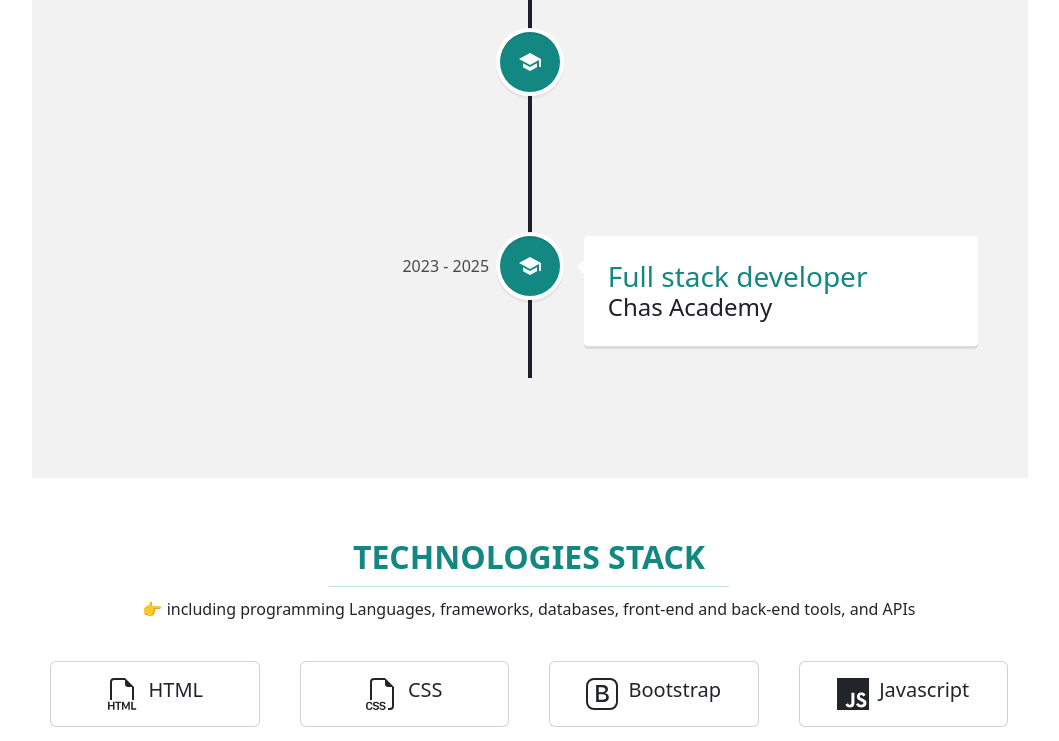
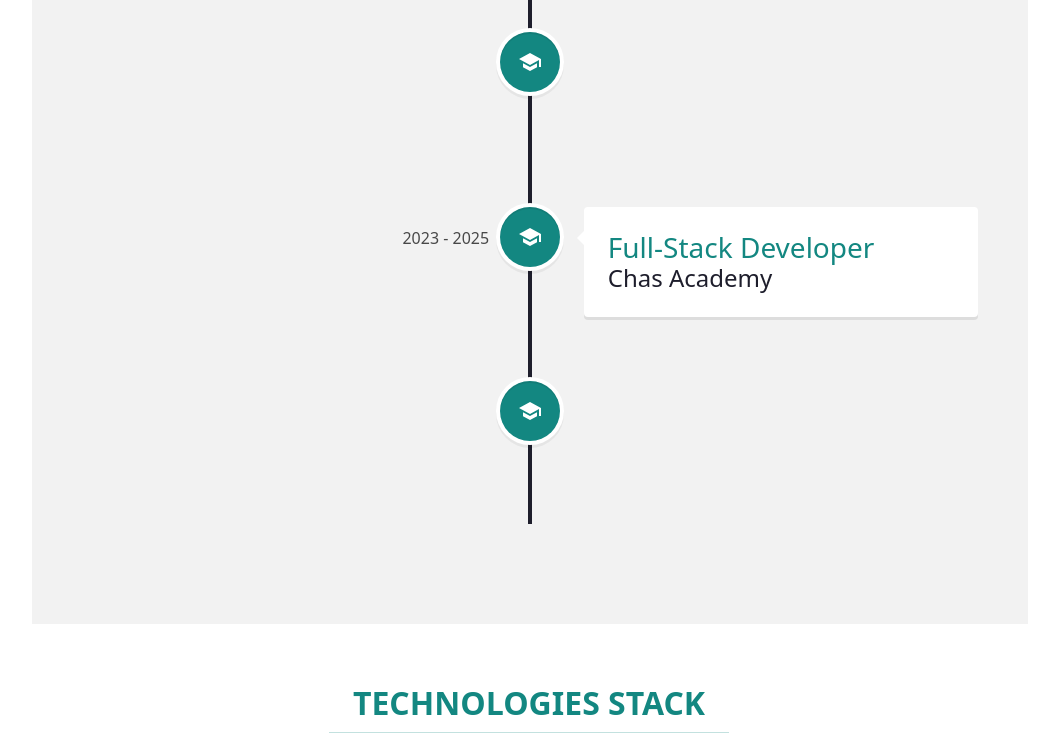
Before and after one commit to Zabi-23/portfolio, a React (Vite) app in the folder client/: page / in a window 1280 px wide. Shown: the part 1445-2186 px from the top of the page, without its empty margins (170-1229 px from the left). Built offline with nearby package versions, Linux system fonts and the light colour scheme.

Commit message:
Add .NET and C# training to education

```diff
--- a/client/src/Pages/Educations/Education.jsx
+++ b/client/src/Pages/Educations/Education.jsx
@@ -1,4 +1,3 @@
-
 //src/Pages/Educations/Education.jsx
 
 import { MdSchool } from "react-icons/md";
@@ -23,9 +22,9 @@ const Education = () => {
             iconStyle={{ background: "#138781", color: "#fff" }}
             icon={<MdSchool />}
           >
-            <h3 className="vertical-timeline-element-title">Economi</h3>
+            <h3 className="vertical-timeline-element-title">Economics Programme</h3>
             <h4 className="vertical-timeline-element-subtitle">
-            Studenten: Ekonomiprogrammet
+              Upper-secondary education
             </h4>
           </VerticalTimelineElement>
           <VerticalTimelineElement
@@ -36,9 +35,22 @@ const Education = () => {
             iconStyle={{ background: "#138781", color: "#fff" }}
             icon={<MdSchool />}
           >
-            <h3 className="vertical-timeline-element-title">Full stack developer</h3>
+            <h3 className="vertical-timeline-element-title">Full-Stack Developer</h3>
             <h4 className="vertical-timeline-element-subtitle">
               Chas Academy
+            </h4>
+          </VerticalTimelineElement>
+          <VerticalTimelineElement
+            className="vertical-timeline-element--work"
+            contentStyle={{ background: "white", color: "black" }}
+            contentArrowStyle={{ borderRight: "7px solid white" }}
+            date="Additional training"
+            iconStyle={{ background: "#138781", color: "#fff" }}
+            icon={<MdSchool />}
+          >
+            <h3 className="vertical-timeline-element-title">.NET / C# Training</h3>
+            <h4 className="vertical-timeline-element-subtitle">
+              Lexicon
             </h4>
           </VerticalTimelineElement>
         </VerticalTimeline>
```
